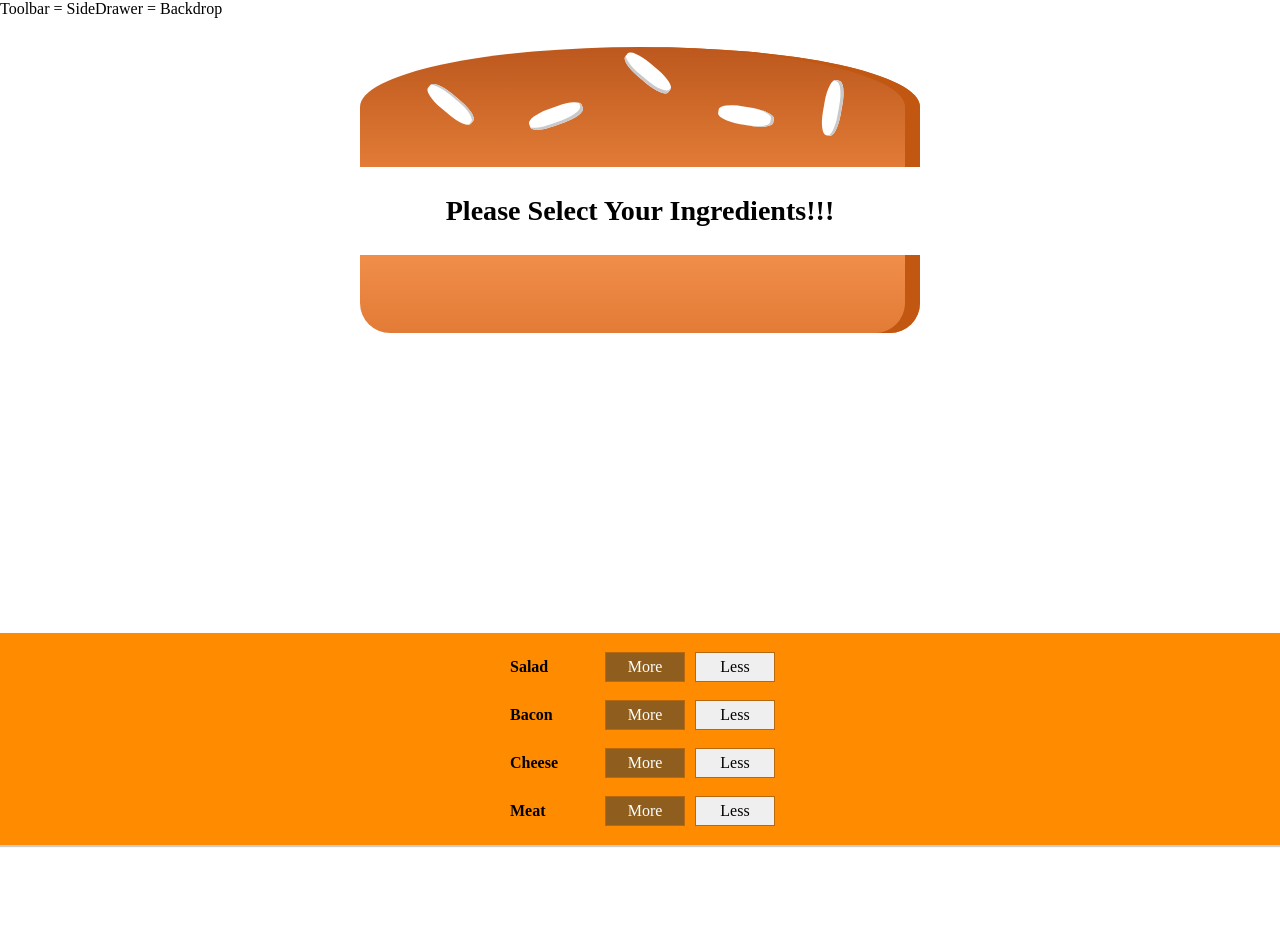
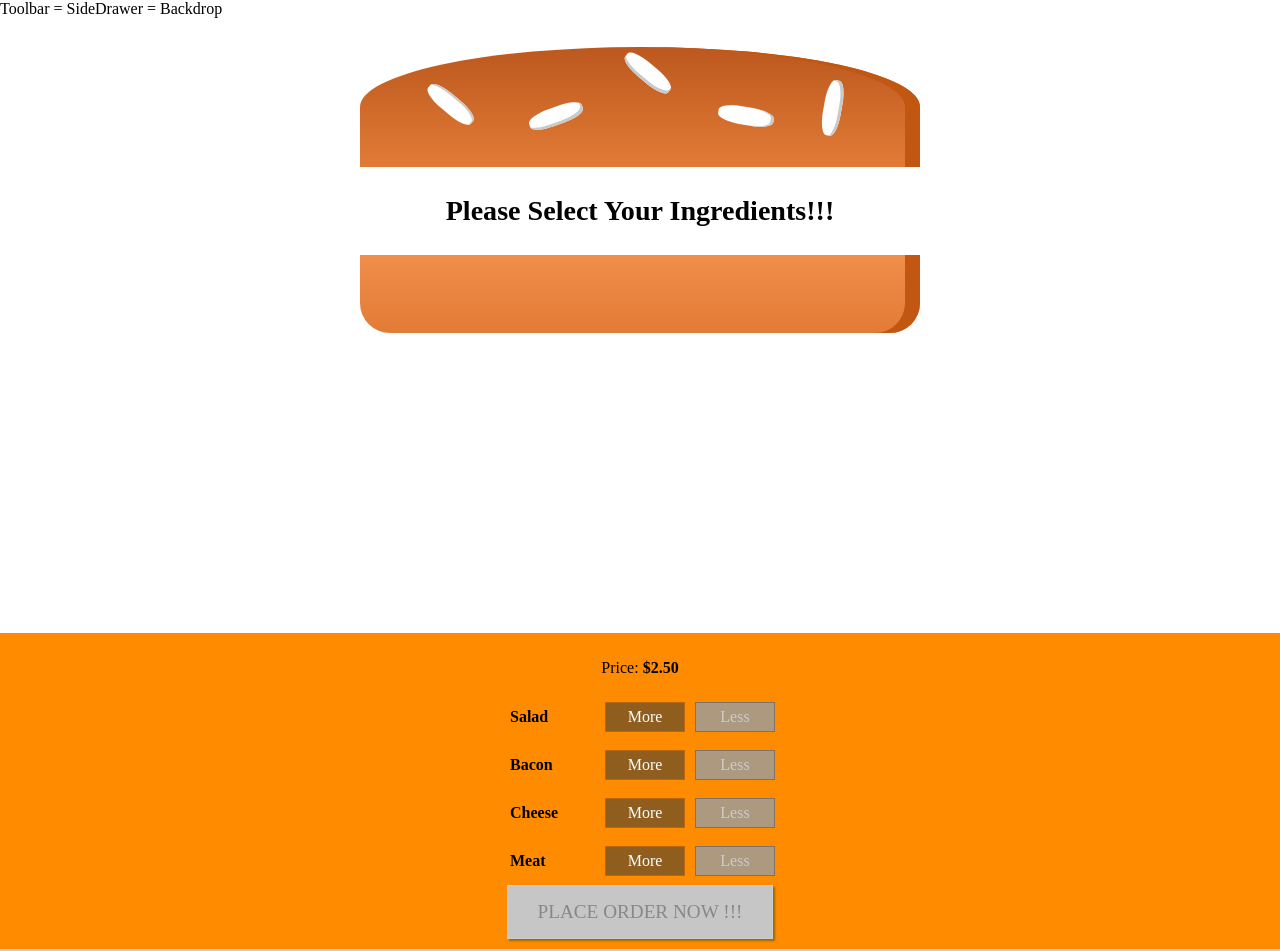
Before and after one commit to nazkin/BurgerBuilder, a React app: page / in a window 1280 px wide. Shown: the top 951 px of the page. Before the commit the page ends 850 px from the top, so only its background shows below. Built offline with nearby package versions, Linux system fonts and the light colour scheme; a web font is replaced by a local one.

Commit message:
The images are being rendered and thebasic data structures work appropriately

```diff
--- a/src/components/Burger/Controls/BuildControlCenter/BuildControlCenter.js
+++ b/src/components/Burger/Controls/BuildControlCenter/BuildControlCenter.js
@@ -4,8 +4,19 @@ import classes from './BuildControlCenter.css';
 const buildControlCenter = (props) => (
     <div className={classes.BuildControlCenter}>
         <div className={classes.Label}>{props.ingredientLabel}</div>
-        <button className={classes.More}>More</button>
-        <button className= {classes.Less}>Less</button>
+        {/* + button */}
+        <button
+        onClick = {props.added}
+        className={classes.More}>
+
+        More</button>
+        {/* - button */}
+        <button
+        disabled = {props.filtered}
+        onClick = {props.removed}
+        className= {classes.Less}>
+
+        Less</button>
     </div>
 );
 
--- a/src/components/Burger/Controls/BuildControls.css
+++ b/src/components/Burger/Controls/BuildControls.css
@@ -8,3 +8,44 @@
     padding: 10px 0px;
 
 }
+
+.OrderButton {
+    background-color: #DAD735;
+    outline: none;
+    cursor: pointer;
+    border: 1px solid #966909;
+    color: #966909;
+    font-family: inherit;
+    font-size: 1.2em;
+    padding: 15px 30px;
+    box-shadow: 2px 2px 2px #966909;
+}
+
+.OrderButton:hover, .OrderButton:active {
+    background-color: #A0DB41;
+    border: 1px solid #966909;
+    color: #966909;
+}
+
+.OrderButton:disabled {
+    background-color: #C7C6C6;
+    cursor: not-allowed;
+    border: 1px solid #ccc;
+    color: #888888;
+}
+
+.OrderButton:not(:disabled) {
+    animation: enable 0.3s linear;
+}
+
+@keyframes enable {
+    0% {
+        transform: scale(1);
+    }
+    60% {
+        transform: scale(1.1);
+    }
+    100% {
+        transform: scale(1);
+    }
+}
--- a/src/components/Burger/Controls/BuildControls.js
+++ b/src/components/Burger/Controls/BuildControls.js
@@ -11,11 +11,26 @@ const controllerValues = [
 
 const buildControls = (props) => (
     <div className={classes.BuildControls}>
+        <p>Price: <strong>${props.price.toFixed(2)}</strong></p>
         {
             controllerValues.map(control => {
-                return <BuildControlCenter key={control.label} ingredientLabel={control.label} /> ;
+
+                return <BuildControlCenter
+
+                key={control.label}
+                ingredientLabel={control.label}
+                added = {()=>props.addedIngredient(control.type)}
+                removed = {()=> props.removedIngredient(control.type)}
+                filtered = {props.infoFilter[control.type]}
+                /> ;
             })
         }
+        <button
+         onClick = {props.ordered}
+         disabled = {!props.purchaseable}
+         className={classes.OrderButton}>
+
+            PLACE ORDER NOW !!!</button>
     </div>
 )
 
--- /dev/null
+++ b/src/components/Burger/OrderSummary/OrderSummary.js
@@ -0,0 +1,30 @@
+import React from 'react';
+import Aux from '../../../hoc/Aux';
+import Button from '../../UI/Button/Button';
+
+const orderSummary = (props) => {
+
+    const ingredientList = Object.keys(props.ingredients)
+          .map(igKey => {
+              return (
+
+                 <li key={igKey}> {igKey}: {props.ingredients[igKey]} </li>
+            )
+    });
+
+    return (
+
+        <Aux>
+            <h3>Your Order</h3>
+            <p>Here are the components of your delicious burger...looking tasty</p>
+            <ul>
+                {ingredientList}
+            </ul>
+            <p>Total Price: <strong>${props.cost.toFixed(2)}</strong></p>
+            <Button btnType ="Danger" clicked={props.purchaseCancel}>Cancel</Button>
+            <Button btnType ="Success" clicked={props.purchaseContinue}>Continue</Button>
+        </Aux>
+    )
+}
+
+export default orderSummary;
--- /dev/null
+++ b/src/components/UI/Backdrop/Backdrop.css
@@ -0,0 +1,10 @@
+.Backdrop {
+    width: 100%;
+    height: 100%;
+    position: fixed;
+    z-index: 100;
+    left: 0;
+    top: 0;
+    background-color: rgb(14, 13, 13, 0.8);
+
+}
--- /dev/null
+++ b/src/components/UI/Backdrop/Backdrop.js
@@ -0,0 +1,11 @@
+import React from 'react';
+import classes from './Backdrop.css';
+const backdrop = (props) => {
+
+    return (
+        props.show ? <div onClick={props.clicked} className={classes.Backdrop}> </div> : null
+    );
+
+}
+
+export default backdrop;
--- /dev/null
+++ b/src/components/UI/Button/Button.css
@@ -0,0 +1,24 @@
+.Button {
+    background-color: transparent;
+    border: none;
+    color: white;
+    outline: none;
+    cursor: pointer;
+    font: inherit;
+    padding: 10px;
+    margin: 10px;
+    font-weight: bold;
+}
+
+.Button:first-of-type {
+    margin-left: 0;
+    padding-left: 0;
+}
+
+.Success {
+    color: #5C9210;
+}
+
+.Danger {
+    color: #944317;
+}
--- /dev/null
+++ b/src/components/UI/Button/Button.js
@@ -0,0 +1,9 @@
+import React from 'react';
+import classes from './Button.css';
+
+const button = (props)=> (
+    <button className={[classes.Button, classes[props.btnType]].join(' ')}
+             onClick={props.clicked}>  {props.children}  </button>
+)
+
+export default button;
--- /dev/null
+++ b/src/components/UI/Modal/Modal.css
@@ -0,0 +1,20 @@
+.Modal {
+    position: fixed;
+    z-index: 500;
+    background-color: rgb(235, 220, 190, 0.8);
+    width: 70%;
+    border: 1px solid #ccc;
+    box-shadow: 1px 1px 1px black;
+    padding: 16px;
+    left: 15%;
+    top: 30%;
+    box-sizing: border-box;
+    transition: all 0.3s ease-out;
+}
+
+@media (min-width: 600px) {
+    .Modal {
+        width: 500px;
+        left: calc(50% - 250px);
+    }
+}
--- /dev/null
+++ b/src/components/UI/Modal/Modal.js
@@ -0,0 +1,21 @@
+import React from 'react';
+import classes from './Modal.css';
+import Aux from '../../../hoc/Aux';
+import Backdrop from '../Backdrop/Backdrop';
+
+const modal = (props) => (
+   <Aux>
+        <Backdrop show={props.show} clicked= {props.modalClosed}/>
+        <div
+            style = {{transform: props.show ? 'translateY(0)': 'translateY(-100vh)',
+                      opacity: props.show ? '1' : '0'
+                }}
+            className = {classes.Modal}>
+               {props.children}
+        </div>
+   </Aux>
+);
+
+
+
+export default modal;
--- a/src/containers/BurgaBuilda/BurgaBuilda.js
+++ b/src/containers/BurgaBuilda/BurgaBuilda.js
@@ -3,6 +3,14 @@ import React, {Component} from 'react';
 import Aux from '../../hoc/Aux';
 import Burger from '../../components/Burger/Burger';
 import BuildControls from '../../components/Burger/Controls/BuildControls';
+import Modal from '../../components/UI/Modal/Modal';
+import OrderSummary from '../../components/Burger/OrderSummary/OrderSummary';
+const INGREDIENT_COST = {
+    salad: 0.25,
+    cheese: 0.50,
+    meat: 1.35,
+    bacon: 0.90
+};
 
 class BurgaBuilda extends Component {
     // constructor(props){
@@ -16,14 +24,102 @@ class BurgaBuilda extends Component {
             cheese: 0,
             bacon: 0,
             meat: 0
+        },
+        totalPrice: 2.50,
+        canPurchase: false,
+        isPurchasing: false
+    }
+
+    isPurchasingHandler = () => {
+        this.setState({isPurchasing: true});
+    }
+
+    purchaseStateController = (updatedIngredients) => {
+        const ingredients = {
+            ...updatedIngredients
         }
+        const sum = Object.keys(ingredients)
+            .map(igKey => {
+                return ingredients[igKey];
+            })
+            .reduce((sum, el) => {
+                return sum + el;
+            }, 0);
+            this.setState({canPurchase: sum > 0});
+    }
+    cancelPurchaseHandler = () => {
+        this.setState({isPurchasing: false})
+    }
+
+    continuePurchaseHandler = () => {
+        alert("You are going to continue to checkout");
+    }
+
+
+    addIngredientHandler = (type) => {
+        const oldCount = this.state.ingredients[type];
+        const updateCount = oldCount + 1;
+        const updateIngredients = {
+            ...this.state.ingredients
+        };
+        updateIngredients[type] = updateCount;
+
+        const priceChange = INGREDIENT_COST[type];
+        const oldPrice = this.state.totalPrice;
+        const updatePrice = oldPrice + priceChange;
+
+        this.setState({totalPrice: updatePrice, ingredients: updateIngredients});
+        this.purchaseStateController(updateIngredients);
+    }
+    removeIngredientHandler = (type) => {
+        const oldCount = this.state.ingredients[type];
+        if(oldCount <= 0){
+            return;
+        } else {
+            const updateCount = oldCount - 1;
+            const updateIngredients = {
+                ...this.state.ingredients
+            };
+            updateIngredients[type] = updateCount;
+
+            const priceChange = INGREDIENT_COST[type];
+            const oldPrice = this.state.totalPrice;
+            const updatePrice = oldPrice - priceChange;
+            this.setState({totalPrice: updatePrice, ingredients: updateIngredients});
+            this.purchaseStateController(updateIngredients);
+        }
+
     }
 
     render() {
+        const infoFilter = {
+            ...this.state.ingredients
+        };
+        for(let key in infoFilter){
+            infoFilter[key] = infoFilter[key] <= 0;
+        }
+        //will return: {salad: true, bacon: false, ...}
+
         return(
            <Aux>
+              <Modal
+               show        = {this.state.isPurchasing}
+               modalClosed = {this.cancelPurchaseHandler}>
+                  <OrderSummary
+                   purchaseContinue = {this.continuePurchaseHandler}
+                   purchaseCancel   = {this.cancelPurchaseHandler}
+                   ingredients      = {this.state.ingredients}
+                   cost             = {this.state.totalPrice} />
+              </Modal>
               <Burger ingredients = {this.state.ingredients}/>
-              <BuildControls />
+              <BuildControls
+                addedIngredient   = {this.addIngredientHandler}
+                removedIngredient = {this.removeIngredientHandler}
+                infoFilter        = {infoFilter}
+                price             = {this.state.totalPrice}
+                purchaseable      = {this.state.canPurchase}
+                ordered           = {this.isPurchasingHandler}
+                />
            </Aux>
         );
     }
```
